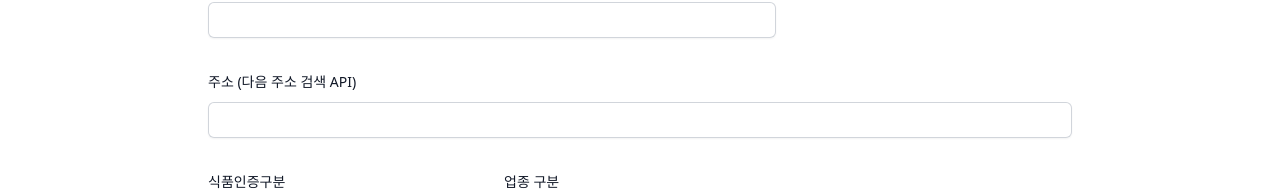
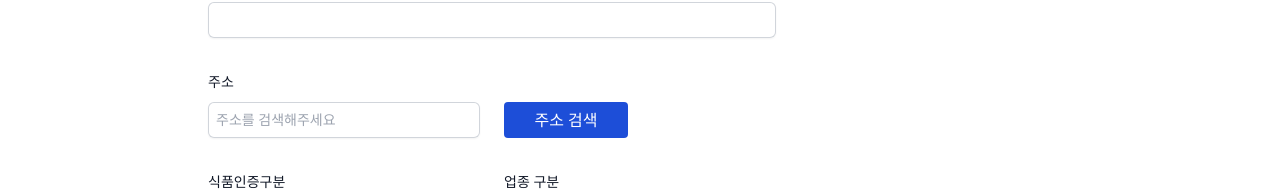
Before and after one commit to honeykikiki/fast-campus, a Next.js app in the folder high-performance_large-scale_frontend/03-map/: page /stores/new in a window 1280 px wide. Shown: the part 279-470 px from the top of the page. Built offline with nearby package versions, Linux system fonts and the light colour scheme; no server answers.

Commit message:
카카오 주소기능 추가, 좌표 구하는 api 추가

```diff
--- a/high-performance_large-scale_frontend/03-map/package.json
+++ b/high-performance_large-scale_frontend/03-map/package.json
@@ -18,6 +18,7 @@
     "next": "13.5.6",
     "next-auth": "^4.24.7",
     "react": "^18",
+    "react-daum-postcode": "^3.1.3",
     "react-dom": "^18",
     "react-hook-form": "^7.51.1",
     "react-icons": "^5.0.1",
--- /dev/null
+++ b/high-performance_large-scale_frontend/03-map/src/components/AddressSearch.tsx
@@ -0,0 +1,82 @@
+import { StoreType } from '@/interface';
+import { FieldErrors, UseFormRegister, UseFormSetValue } from 'react-hook-form';
+import DaumPostcodeEmbed, { useDaumPostcodePopup } from 'react-daum-postcode';
+import { useState } from 'react';
+
+interface AddressSearchProps {
+  register: UseFormRegister<StoreType>;
+  errors: FieldErrors<StoreType>;
+  setValue: UseFormSetValue<StoreType>;
+  isValid: Function;
+}
+
+export default function AddressSearch({
+  register,
+  errors,
+  setValue,
+  isValid,
+}: AddressSearchProps) {
+  // const open = useDaumPostcodePopup('scriptUrl');
+  const [isOpen, setIsOpen] = useState(false);
+
+  const handleComplete = (data: any) => {
+    let fullAddress = data.address;
+    let extraAddress = '';
+
+    if (data.addressType === 'R') {
+      if (data.bname !== '') {
+        extraAddress += data.bname;
+      }
+      if (data.buildingName !== '') {
+        extraAddress +=
+          extraAddress !== '' ? `, ${data.buildingName}` : data.buildingName;
+      }
+      fullAddress += extraAddress !== '' ? ` (${extraAddress})` : '';
+    }
+
+    console.log(fullAddress); // e.g. '서울 성동구 왕십리로2길 20 (성수동1가)'
+
+    setValue('address', fullAddress);
+    setIsOpen(false);
+  };
+
+  return (
+    <>
+      <div className="col-span-full">
+        <label
+          htmlFor="address"
+          className="block text-sm font-medium leading-6 text-gray-900"
+        >
+          주소
+        </label>
+        <div className="mt-2">
+          <div className="grid grid-cols-3 md:grid-cols-6 gap-6">
+            <input
+              readOnly
+              placeholder="주소를 검색해주세요"
+              {...register('address', { required: true })}
+              className="col-span-2 block w-full rounded-md border-0 py-1.5 px-2 outline-none text-gray-900 shadow-sm ring-1 ring-inset ring-gray-300 placeholder:text-gray-400 focus:ring-2 focus:ring-inset focus:ring-indigo-600 sm:text-sm sm:leading-6"
+            />
+            <button
+              type="button"
+              onClick={() => setIsOpen((val) => !val)}
+              className="bg-blue-700 hover:bg-blue-600 py-1.5 px-2 rounded text-white"
+            >
+              주소 검색
+            </button>
+          </div>
+          {errors?.address?.type === 'required' && (
+            <div className="pt-2 text-xs text-red-600">
+              필수 입력사항입니다.
+            </div>
+          )}
+        </div>
+      </div>
+      {isOpen && (
+        <div className="border border-gray-300 w-full col-span-full md:col-span-3 rounded-md p-2">
+          <DaumPostcodeEmbed onComplete={handleComplete} />
+        </div>
+      )}
+    </>
+  );
+}
--- a/high-performance_large-scale_frontend/03-map/src/pages/api/stores.ts
+++ b/high-performance_large-scale_frontend/03-map/src/pages/api/stores.ts
@@ -2,6 +2,7 @@
 import { StoreApiResponse, StoreType } from '@/interface';
 
 import prisma from '@/db';
+import axios from 'axios';
 
 interface queryProps {
   page?: string;
@@ -17,9 +18,20 @@
 ) {
   const { page = '', id, limit = '10', q, district }: queryProps = req.query;
   if (req.method === 'POST') {
-    const data = req.body;
+    const formData = req.body;
+    const headers = {
+      Authorization: `KakaoAK ${process.env.KAKAO_CLIENT_ID}`,
+    };
+
+    const { data } = await axios.get(
+      `https://dapi.kakao.com/v2/local/search/address.json?query=${encodeURI(
+        formData.address
+      )}`,
+      { headers }
+    );
+
     const result = await prisma.store.create({
-      data: { ...data },
+      data: { ...formData, lat: data.documents[0].y, lng: data.documents[0].x },
     });
 
     return res.status(200).json(result);
--- a/high-performance_large-scale_frontend/03-map/src/pages/stores/new.tsx
+++ b/high-performance_large-scale_frontend/03-map/src/pages/stores/new.tsx
@@ -1,4 +1,6 @@
+import AddressSearch from '@/components/AddressSearch';
 import { CATEGORY_ARR, FOOD_CERTIFY_ARR, STORE_TYPE_ARR } from '@/data/store';
+import { StoreType } from '@/interface';
 import axios from 'axios';
 import { useRouter } from 'next/router';
 import { useForm } from 'react-hook-form';
@@ -8,9 +10,10 @@
   const {
     register,
     handleSubmit,
+    setValue,
     watch,
     formState: { errors },
-  } = useForm();
+  } = useForm<StoreType>();
   const router = useRouter();
 
   return (
@@ -28,6 +31,7 @@
             // 실패
             toast.error('다시 시도해주세요.');
           }
+          console.log(result);
         } catch (e) {
           console.log(e);
           toast.error('데이터 생성중 문제가 생겼습니다.\n 다시 시도해주세요.');
@@ -101,21 +105,12 @@
               </div>
             </div>
 
-            <div className="col-span-full">
-              <label
-                htmlFor="address"
-                className="block text-sm font-medium leading-6 text-gray-900"
-              >
-                주소 (다음 주소 검색 API)
-              </label>
-              <div className="mt-2">
-                <input
-                  {...register('address', { required: true })}
-                  className="px-2 block w-full rounded-md border-0 outline-none py-1.5 text-gray-900 shadow-sm ring-1 ring-inset ring-gray-300 placeholder:text-gray-400 focus:ring-2 focus:ring-inset focus:ring-indigo-600 sm:text-sm sm:leading-6"
-                />
-                {isValid(errors.address?.type === 'required')}
-              </div>
-            </div>
+            <AddressSearch
+              register={register}
+              errors={errors}
+              setValue={setValue}
+              isValid={isValid}
+            />
 
             <div className="sm:col-span-2 sm:col-start-1">
               <label
```
Also changed, not shown: 1 other file (tests, documents, lock files or other folders).
